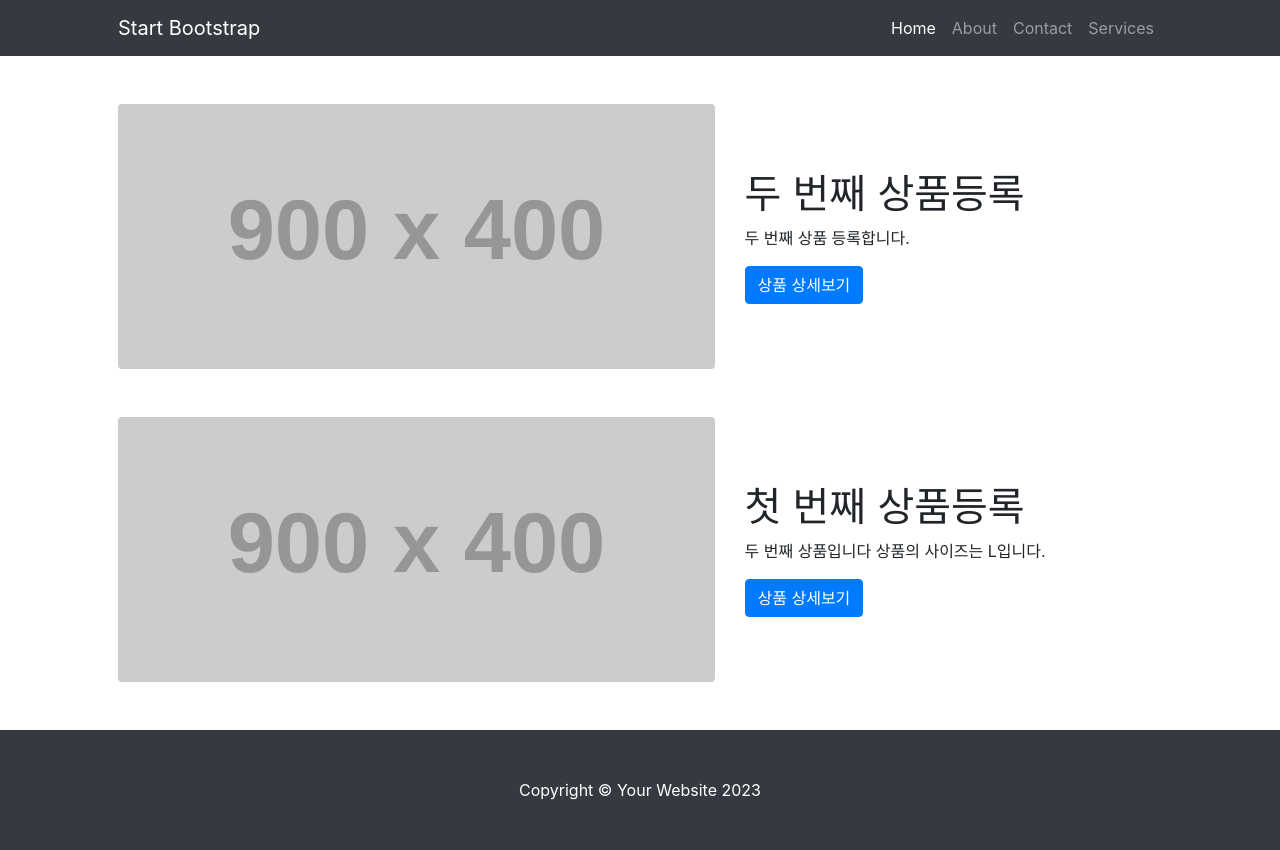
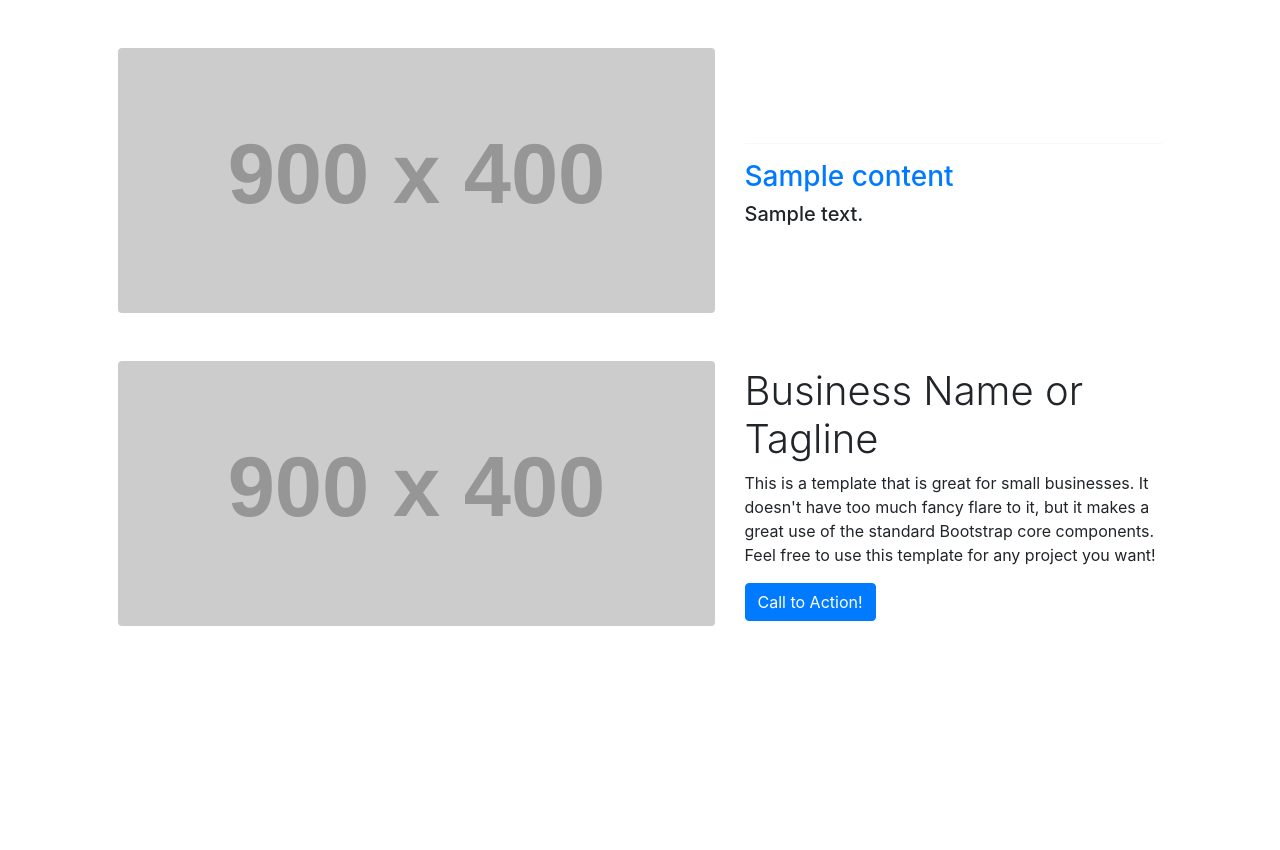
Before and after one commit to woovii000/comento, a Django app: template templates/mysite/content_list.html in a window 1280 px wide. After the commit the page ends 626 px from the top, so only its background shows below. Run offline with Django 4.2, Linux system fonts and the light colour scheme; the template is opened without the code that fills it: most values are stand-ins (such as "Sample title", 1, 10 or a date in 2020); grey boxes labelled with a size stand in for pictures from a placeholder-image service; some libraries are stand-ins or nearby versions.

Commit message:
WIP : w2p24 내용, w3p3 구현

```diff
--- /dev/null
+++ b/templates/footer.html
@@ -0,0 +1,5 @@
+
+        <!-- Footer-->
+        <footer class="py-5 bg-dark">
+            <div class="container px-4 px-lg-5"><p class="m-0 text-center text-white">Copyright &copy; Your Website 2023</p></div>
+        </footer>
--- a/templates/mysite/content_list.html
+++ b/templates/mysite/content_list.html
@@ -1,6 +1,6 @@
 <!DOCTYPE html>
 {% load static %}
-<html lang="ko">
+<html lang="en">
     <head>
         <meta charset="utf-8" />
         <meta name="viewport" content="width=device-width, initial-scale=1, shrink-to-fit=no" />
@@ -14,44 +14,31 @@
         <link rel="stylesheet" type="text/css" href="{% static 'bootstrap.min.css' %}">
     </head>
     <body>
-        <!-- Responsive navbar-->
-        <nav class="navbar navbar-expand-lg navbar-dark bg-dark">
-            <div class="container px-5">
-                <a class="navbar-brand" href="#!">Start Bootstrap</a>
-                <button class="navbar-toggler" type="button" data-bs-toggle="collapse" data-bs-target="#navbarSupportedContent" aria-controls="navbarSupportedContent" aria-expanded="false" aria-label="Toggle navigation"><span class="navbar-toggler-icon"></span></button>
-                <div class="collapse navbar-collapse" id="navbarSupportedContent">
-                    <ul class="navbar-nav ms-auto mb-2 mb-lg-0">
-                        <li class="nav-item"><a class="nav-link active" aria-current="page" href="#!">Home</a></li>
-                        <li class="nav-item"><a class="nav-link" href="#!">About</a></li>
-                        <li class="nav-item"><a class="nav-link" href="#!">Contact</a></li>
-                        <li class="nav-item"><a class="nav-link" href="#!">Services</a></li>
-                    </ul>
-                </div>
-            </div>
-        </nav>
         <!-- Page Content-->
         <div class="container px-4 px-lg-5">
             <!-- Heading Row-->
             <div class="row gx-4 gx-lg-5 align-items-center my-5">
                 <div class="col-lg-7"><img class="img-fluid rounded mb-4 mb-lg-0" src="https://dummyimage.com/900x400/dee2e6/6c757d.jpg" alt="..." /></div>
                 <div class="col-lg-5">
-                    <h1 class="font-weight-light">두 번째 상품등록</h1>
-                    <p>두 번째 상품 등록합니다.</p>
-                    <a class="btn btn-primary" href="#!">상품 상세보기</a>
+                    {% if content_list %}
+                        {% for content in content_list %}
+                            <hr/>
+                            <h3><a href="/mysite/{{ content.id }}/">{{ content.title }}</a></h3>
+                            <h5>{{ content.content}}</h5>
+                        {% endfor %}
+                    {% else %}
+                        <p>content가 없습니다.</p>
+                    {% endif %}
                 </div>
             </div>
             <div class="row gx-4 gx-lg-5 align-items-center my-5">
                 <div class="col-lg-7"><img class="img-fluid rounded mb-4 mb-lg-0" src="https://dummyimage.com/900x400/dee2e6/6c757d.jpg" alt="..." /></div>
                 <div class="col-lg-5">
-                    <h1 class="font-weight-light">첫 번째 상품등록</h1>
-                    <p>두 번째 상품입니다 상품의 사이즈는 L입니다.</p>
-                    <a class="btn btn-primary" href="#!">상품 상세보기</a>
+                    <h1 class="font-weight-light">Business Name or Tagline</h1>
+                    <p>This is a template that is great for small businesses. It doesn't have too much fancy flare to it, but it makes a great use of the standard Bootstrap core components. Feel free to use this template for any project you want!</p>
+                    <a class="btn btn-primary" href="#!">Call to Action!</a>
                 </div>
             </div>
         </div>
-        <!-- Footer-->
-        <footer class="py-5 bg-dark">
-            <div class="container px-4 px-lg-5"><p class="m-0 text-center text-white">Copyright &copy; Your Website 2023</p></div>
-        </footer>
     </body>
 </html>
```
Also changed, not shown: templates/base.html (added, +22 -0 lines), templates/navbar.html (added, +14 -0 lines), templates/pages/company_info.html (+3 -14 lines), templates/pages/mainpage.html (+3 -14 lines).
